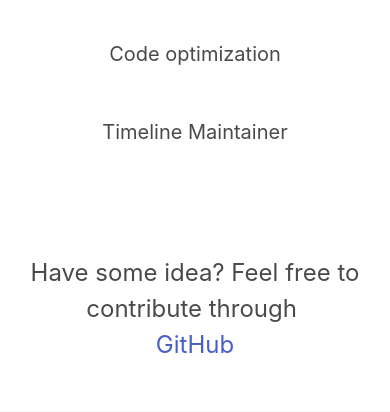
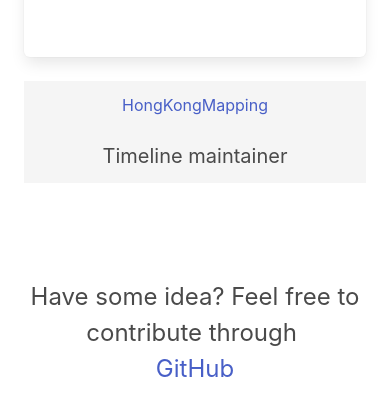
Before and after one commit to SamLam140330/MmsWebsite, a PHP site: page /contribute.php in a window 390 px wide. Shown: the part 997-1409 px from the top of the page. Run offline with PHP 8.4, Linux system fonts and the light colour scheme; some libraries are stand-ins or nearby versions.

Commit message:
Add Responsive Design for the Contributor page

```diff
--- a/minecraft-modpack/contribute.php
+++ b/minecraft-modpack/contribute.php
@@ -20,8 +20,7 @@
         </div>
     </section>
 
-    <section class="section">
-        <div class="column">
+    <section class="section" id="desktop">
         <div class="columns">
             <div class="column has-text-centered">
                 <figure class="image is-128x128 is-inline-block">
@@ -41,6 +40,7 @@
                 </figure>
             </div>
         </div>
+
         <div class="columns">
             <div class="column has-text-centered has-background-light">
                 <a href="https://github.com/SamLam140330" target="_blank" class="has-text-link is-clickable">SamLam140330</a>
@@ -54,7 +54,8 @@
                 <a href="https://github.com/HongKongMapping" target="_blank" class="has-text-link is-clickable">HongKongMapping</a>
             </div>
         </div>
-            <div class="columns is-3">
+
+        <div class="columns">
             <div class="column has-text-centered">
                 <p class="is-size-5">Founder, Owner</p>
             </div>
@@ -64,9 +65,48 @@
             </div>
             <div class="column is-1"></div>
             <div class="column has-text-centered">
-                    <p class="is-size-5">Timeline Maintainer</p>
+                <p class="is-size-5">Timeline maintainer</p>
             </div>
         </div>
+    </section>
+
+    <section class="section is-hidden" id="mobile">
+        <div class="box has-text-centered">
+            <figure class="image is-128x128 is-inline-block">
+                <img class="is-rounded" src="https://avatars.githubusercontent.com/u/48656764?v=4">
+            </figure>
+        </div>
+        <div class="column has-text-centered has-background-light">
+            <a href="https://github.com/SamLam140330" target="_blank" class="has-text-link is-clickable">SamLam140330</a>
+        </div>
+        <div class="column has-text-centered has-background-light">
+            <p class="is-size-5">Founder, Owner</p>
+        </div>
+
+        <div class="column is-1"></div>
+        <div class="box has-text-centered">
+            <figure class="image is-128x128 is-inline-block">
+                <img class="is-rounded" src="https://avatars.githubusercontent.com/u/37017127?v=4">
+            </figure>
+        </div>
+        <div class="column has-text-centered has-background-light">
+            <a href="https://github.com/LHemon412" target="_blank" class="has-text-link is-clickable">LHemon412</a>
+        </div>
+        <div class="column has-text-centered has-background-light">
+            <p class="is-size-5">Code optimization</p>
+        </div>
+
+        <div class="column is-1"></div>
+        <div class="box has-text-centered">
+            <figure class="image is-128x128 is-inline-block">
+                <img class="is-rounded" src="https://avatars.githubusercontent.com/u/65012377?v=4">
+            </figure>
+        </div>
+        <div class="column has-text-centered has-background-light">
+            <a href="https://github.com/HongKongMapping" target="_blank" class="has-text-link is-clickable">HongKongMapping</a>
+        </div>
+        <div class="column has-text-centered has-background-light">
+            <p class="is-size-5">Timeline maintainer</p>
         </div>
     </section>
 
@@ -76,6 +116,25 @@
         </div>
     </section>
 
+    <script>
+        function checkWindowSize() {
+            var width = window.innerWidth;
+            if (width <= 768) {
+                document.getElementById("desktop").setAttribute("class", "section is-hidden");
+                document.getElementById("mobile").setAttribute("class", "section");
+            } else {
+                document.getElementById("desktop").setAttribute("class", "section");
+                document.getElementById("mobile").setAttribute("class", "section is-hidden");
+            }
+        }
+
+        var onResizeWindow = function(e) {
+            checkWindowSize();
+        }
+        window.addEventListener("resize", onResizeWindow);
+        checkWindowSize();
+    </script>
+
     <?php
     include('footer.php');
     ?>
```
Lines whose indentation alone changed are shown as unchanged.
